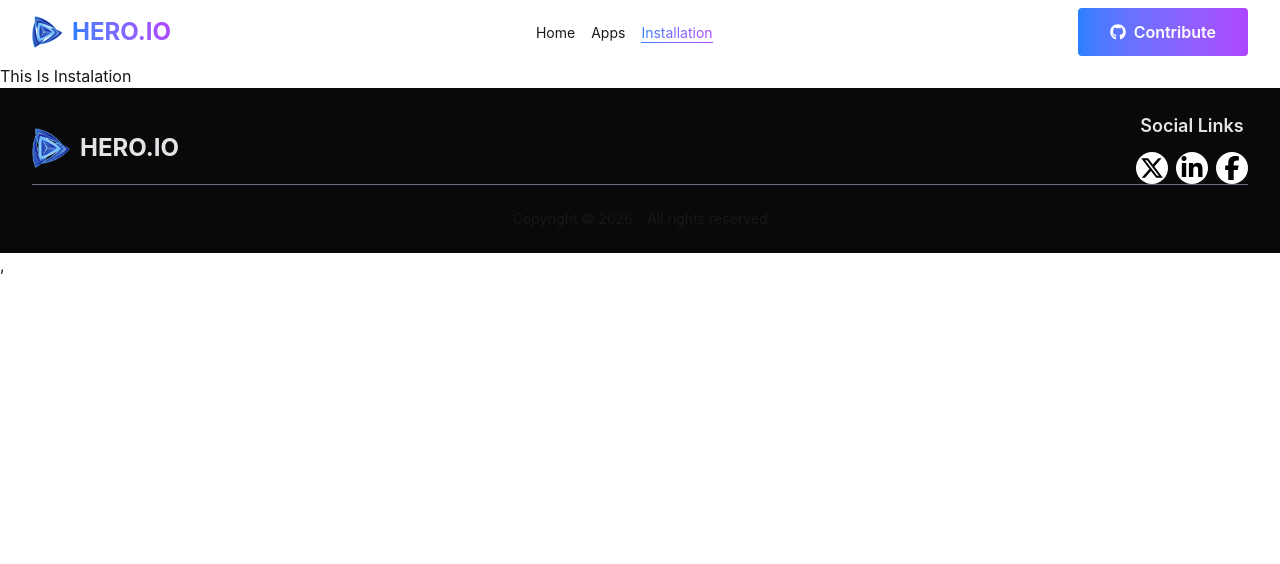
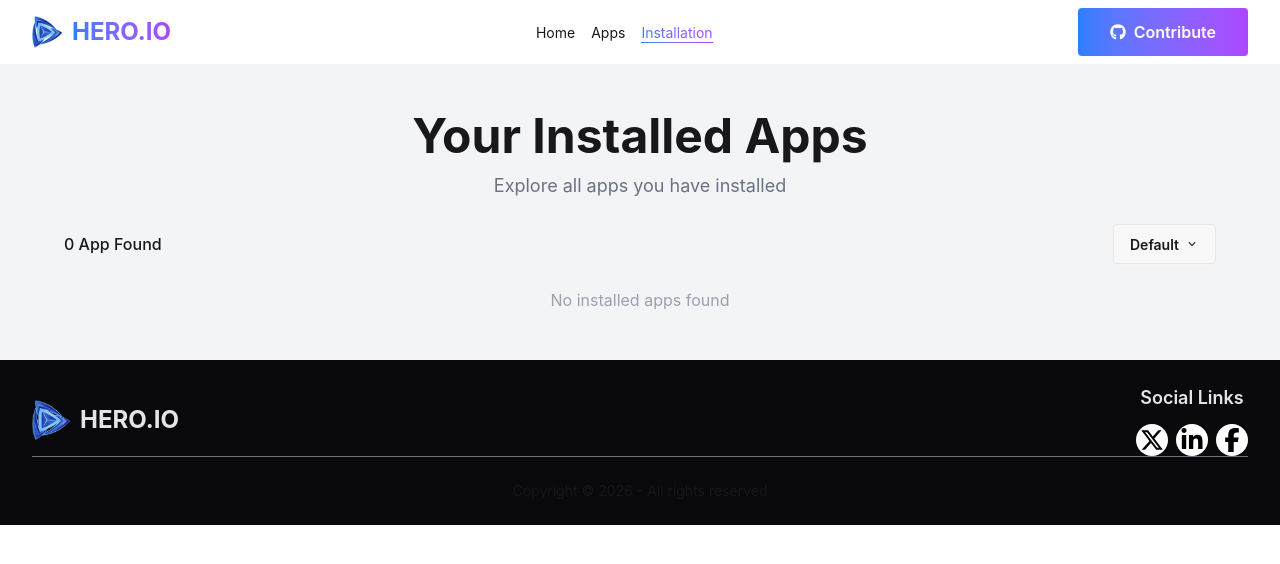
Before and after one commit to hasnatjamil/m3-a3-app-store-soft, a React (Vite) app: page /installation in a window 1280 px wide. Shown: the top 564 px of the page. Built offline with nearby package versions, Linux system fonts and the light colour scheme.

Commit message:
7th commit: design and implementation of installation page where remove button removes local storage data and also sort data according to app size

```diff
--- a/src/Layout/Layout.jsx
+++ b/src/Layout/Layout.jsx
@@ -5,12 +5,14 @@ import Footer from '../components/Shared/Footer';
 
 const Layout = () => {
     return (
-        <div>
+        <>
 
             <Navbar></Navbar>
-            <Outlet></Outlet>
+            <div className='bg-gray-100'>
+                <Outlet></Outlet>
+            </div>
             <Footer></Footer>
-        </div>
+        </>
     );
 };
 
--- a/src/components/Shared/Navbar.jsx
+++ b/src/components/Shared/Navbar.jsx
@@ -27,7 +27,7 @@ const Navbar = () => {
     return (
         <div className='max-w-7xl mx-auto px-4 md:px-4 lg:px-4'>
 
-            <div className="navbar bg-base-100 flex flex-col md:flex-row md:items-center md:justify-between px-4 md:px-4 lg:px-4">
+            <div className="navbar  flex flex-col md:flex-row md:items-center md:justify-between px-4 md:px-4 lg:px-4">
 
                 {/* Left side: Hamburger + Logo */}
                 <div className="flex items-center justify-between w-full md:w-auto">
--- a/src/main.jsx
+++ b/src/main.jsx
@@ -46,6 +46,10 @@ const router = createBrowserRouter([
       },
       {
         path: "/installation",
+        loader: async () => {
+          const res = await axios.get("/appData.json");
+          return res.data;
+        },
         element: <Installation></Installation>,
       },
       {
@@ -75,9 +79,12 @@ const router = createBrowserRouter([
 
 createRoot(document.getElementById('root')).render(
   <StrictMode>
-
-    <RouterProvider router={router} />,
-    <Toaster />
-
-  </StrictMode>,
-)
+    <>
+      <RouterProvider
+        router={router}
+        fallbackElement={<p>Loading...</p>}
+      />
+      <Toaster />
+    </>
+  </StrictMode>
+);
--- a/src/pages/Home/Home.jsx
+++ b/src/pages/Home/Home.jsx
@@ -7,13 +7,13 @@ import TrendingApps from "../../components/TrendingApps/TrendingApps";
 
 const Home = () => {
     const trendingApps = useLoaderData();
-    console.log(trendingApps);
+    // console.log(trendingApps);
 
     return (
         <div>
             <Hero></Hero>
 
-             <Suspense fallback={<>"Loading....."</>}>
+            <Suspense fallback={<>"Loading....."</>}>
                 <TrendingApps trendingApps={trendingApps}></TrendingApps>
             </Suspense>
 
--- a/src/pages/Installation/Installation.jsx
+++ b/src/pages/Installation/Installation.jsx
@@ -1,9 +1,169 @@
-import React from 'react';
+
+import downloadIcon from "../../assets/icon-downloads.png";
+import ratingsIcon from "../../assets/icon-ratings.png";
+
+
+import { useState } from "react";
+import { useLoaderData } from "react-router";
+import { MdKeyboardArrowDown } from "react-icons/md";
+import toast from "react-hot-toast";
+
+import { getStoredDataFromLS } from "../../utils/localStorage";
+
+const formatInternationalNumber = (number, locale = "en-US", options = {}) => {
+    return new Intl.NumberFormat(locale, { notation: "compact", compactDisplay: "short", ...options, }).format(number);
+};
 
 const Installation = () => {
+
+    const allApps = useLoaderData();
+
+    const storedAppIds = getStoredDataFromLS();
+
+    const installedApps = allApps.filter(app => storedAppIds.includes(app.id));
+
+    const [appsState, setAppsState] = useState(installedApps);
+
+    const [sortType, setSortType] = useState("Default");
+
+    const handleSort = (type) => {
+        setSortType(type);
+
+        let sorted = [...appsState];
+
+
+        if (type === "small-to-large") {
+            sorted.sort((a, b) => a.size - b.size);
+        }
+
+        if (type === "large-to-small") {
+            sorted.sort((a, b) => b.size - a.size);
+        }
+
+        setAppsState(sorted);
+    };
+
+    const handleUninstall = (id) => {
+        const storedIds = getStoredDataFromLS().filter(appId => appId !== id);
+
+        localStorage.setItem("installedApps", JSON.stringify(storedIds));
+
+        setAppsState(prev => prev.filter(app => app.id !== id));
+
+        toast.success("App Uninstalled Successfully");
+    };
+
+
+
+
     return (
-        <div>
-            This Is Instalation
+        <div className="max-w-[1200px] mx-auto px-4 md:px-6 py-8 md:py-12">
+
+            {/* top head */}
+            <div className="text-center space-y-3">
+                <h3 className="font-bold text-3xl md:text-5xl">
+                    Your Installed Apps
+                </h3>
+                <p className="text-gray-500 text-sm md:text-lg">
+                    Explore all apps you have installed
+                </p>
+            </div>
+
+            {/* top section*/}
+            <div className="flex flex-col md:flex-row items-center justify-between gap-4 pt-6">
+
+                {/* top left bar */}
+                <div className="text-sm md:text-base font-medium">
+                    {installedApps.length} App Found
+                </div>
+
+                {/* right dropdown */}
+                <div className="w-full md:w-auto">
+                    <div className="dropdown dropdown-bottom w-full md:w-auto">
+                        <div
+                            tabIndex={0}
+                            role="button"
+                            className="btn w-full md:w-auto flex justify-between"
+                        >
+                            {sortType} <MdKeyboardArrowDown />
+                        </div>
+
+                        <ul
+                            tabIndex={-1}
+                            className="dropdown-content menu bg-base-100 rounded-box z-10 w-full md:w-52 p-2 shadow"
+                        >
+
+
+                            <li>
+                                <button onClick={() => handleSort("small-to-large")}>
+                                    Small to  Large
+                                </button>
+                            </li>
+
+                            <li>
+                                <button onClick={() => handleSort("large-to-small")}>
+                                    Large to Small
+                                </button>
+                            </li>
+
+                        </ul>
+                    </div>
+                </div>
+            </div>
+
+            {/* listing apps from local torage */}
+            <div className="space-y-4 mt-6">
+
+                {appsState.length === 0 ? (
+                    <p className="text-center text-gray-400">
+                        No installed apps found
+                    </p>
+                ) : (
+                    appsState.map(app => (
+                        <div
+                            key={app.id}
+                            className="flex flex-col md:flex-row items-center md:items-center justify-between gap-4 p-4 border bg-white
+                             border-gray-200 rounded-lg hover:shadow-md transition"
+                        >
+
+                            {/* left side section */}
+                            <div className="flex items-center gap-4 w-full">
+
+                                {/* left side image */}
+                                <div className="w-14 h-14 bg-gray-200 rounded flex items-center justify-center">
+                                    <img
+                                        src={app.image}
+                                        alt={app.title}
+                                        className="w-10 object-contain"
+                                    />
+                                </div>
+
+                                {/* apps info */}
+                                <div>
+                                    <h4 className="font-semibold text-sm md:text-base">
+                                        {app.title}
+                                    </h4>
+
+                                    <div className="flex gap-3 text-xs md:text-sm text-gray-500 mt-1">
+                                        <span className="flex gap-1 items-center"><img className="w-4 h-4" src={downloadIcon} alt="" /> {formatInternationalNumber(app.downloads)}</span>
+                                        <span className="flex gap-1 items-center"><img className="w-4 h-4" src={ratingsIcon} alt="" /> {app.rating}</span>
+                                        <span>{app.size} MB</span>
+                                    </div>
+                                </div>
+                            </div>
+
+                            {/* right side button uninstall that remove from local storage */}
+                            <button
+                                onClick={() => handleUninstall(app.id)}
+                                className="w-full md:w-auto bg-green-500 hover:bg-green-600 text-white px-5 py-2 rounded transition"
+                            >
+                                Uninstall
+                            </button>
+                        </div>
+                    ))
+                )}
+
+            </div>
         </div>
     );
 };
```
Also changed, not shown: src/index.css (line endings or trailing spaces).
